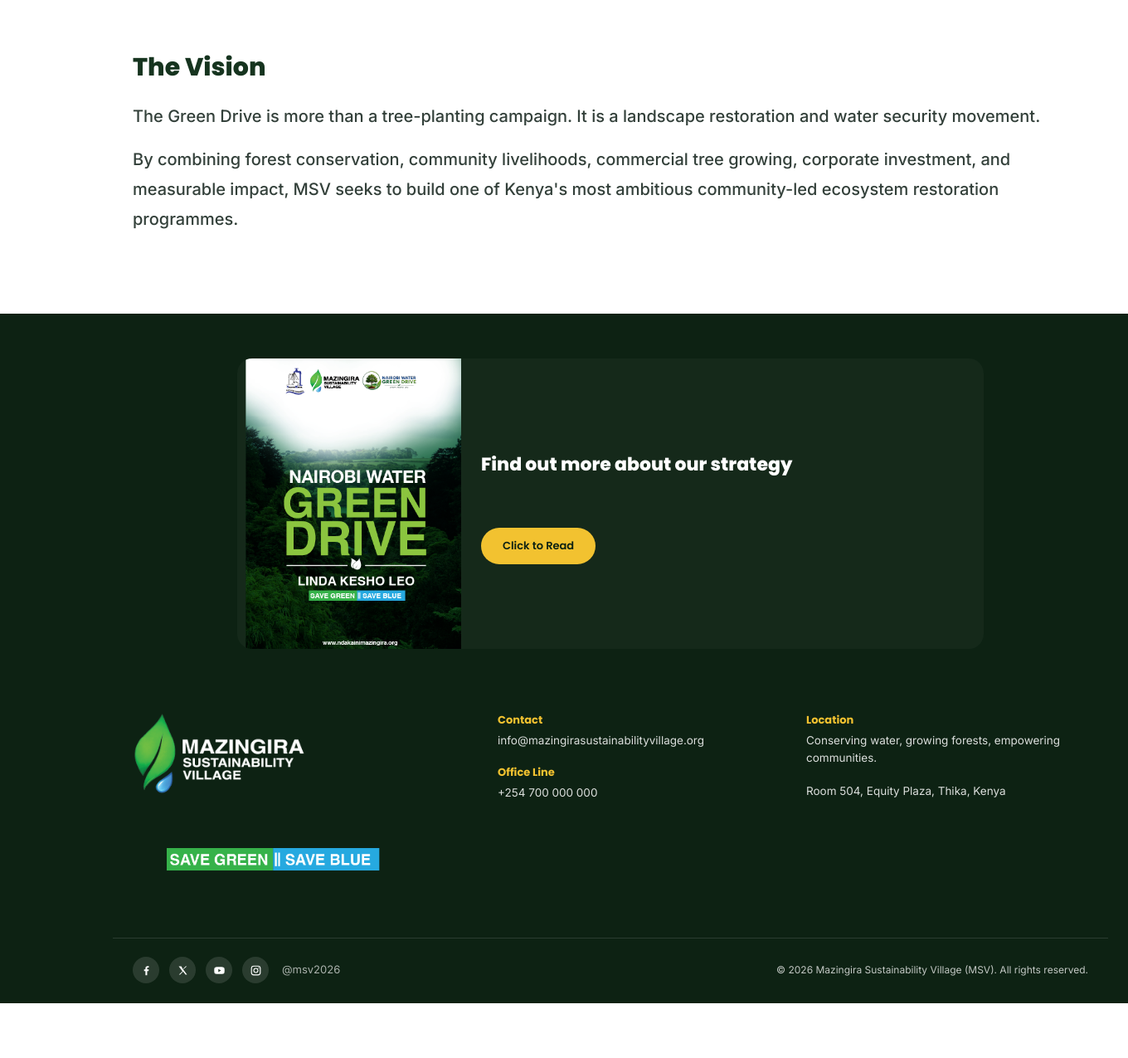
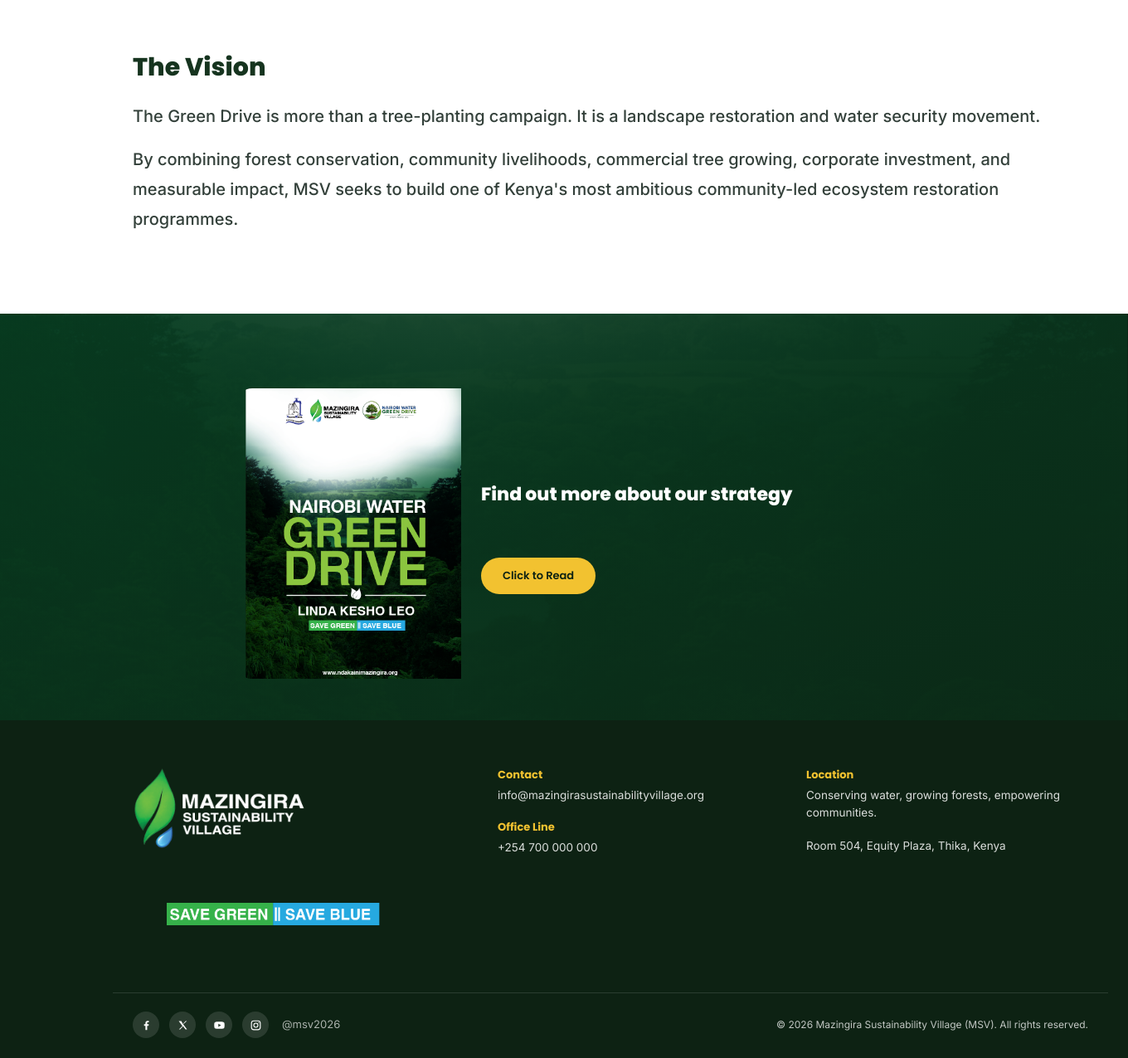
Before and after one commit to R-Kibet/mazingira, a Django app: page /green-drive/ in a window 1360 px wide. Shown: the part 2757-4032 px from the top of the page at 83% size. Before the commit the page ends 3966 px from the top, so only its background shows below. Run offline with Django 5.2, Linux system fonts and the light colour scheme.

Commit message:
latest commit

```diff
--- a/core/static/core/css/style.css
+++ b/core/static/core/css/style.css
@@ -1270,7 +1270,7 @@ body.page-dark-header .site-header .nav-toggle span { background: var(--white);
     background-size: contain ;
     background-position: bottom center;
     background-repeat: no-repeat;
-    background-image
+    background-image:
 
         linear-gradient(160deg, var(--blue) 0%, var(--blue-dark) 100%);
 }
@@ -1518,7 +1518,13 @@ body.page-dark-header .site-header .nav-toggle span { background: var(--white);
 }
 .gd-vision p strong { color: var(--ink); }
 
-.gd-cta { background: var(--green-darker); padding: 4px 0 10px; }
+.gd-cta {
+    padding: 40px 0;              /* ⬅ a bit more room now there's a real photo to show */
+    background-color: var(--green-darker);  /* fallback while the image loads */
+    background-size: cover;
+    background-position: center;
+    background-repeat: no-repeat;
+}
 .gd-cta-inner {
     display: grid;
     grid-template-columns: 260px 1fr;
@@ -1530,7 +1536,7 @@ body.page-dark-header .site-header .nav-toggle span { background: var(--white);
     margin: 50px auto 10px;
     border-radius: 18px;
     overflow: hidden;
-    background: rgba(255,255,255,0.03);
+    background: transparent;
 }
 .gd-cta-poster {
     display: flex;
--- a/core/templates/core/green_drive.html
+++ b/core/templates/core/green_drive.html
@@ -97,7 +97,7 @@
 </section>
 
 <!-- STRATEGY CTA -->
-<section class="gd-cta">
+<section class="gd-cta" style="background-image: linear-gradient(160deg, rgba(13,34,19,0.55), rgba(13,34,19,0.85)), url('{% static 'core/images/bgn.png' %}');">
     <div class="container">
         <div class="gd-cta-inner">
             <div class="gd-cta-poster" style="background-image:url('{% static 'core/images/nwsl.png' %}'), linear-gradient(160deg, var(--green-dark), var(--green-darker));">
```
Also changed, not shown: core/static/core/images/bgn.png (added).
